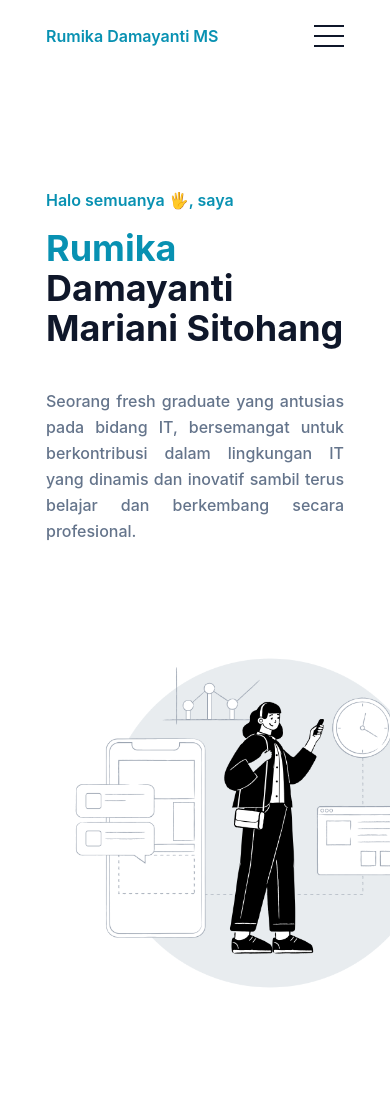
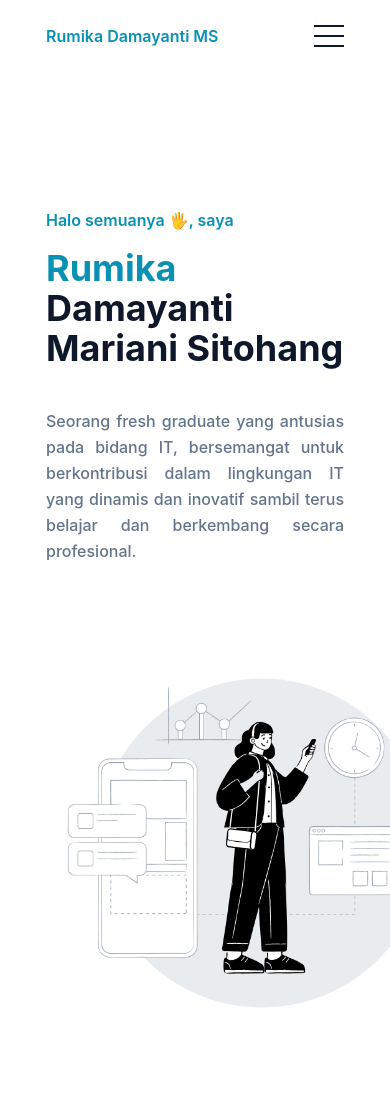
Before and after one commit to rumikadms/PortoRumi, a website: page index.html in a window 390 px wide. Shown: the top 1100 px of the page. Drawn offline with Linux system fonts and the light colour scheme.

Commit message:
update lg

```diff
--- a/index.html
+++ b/index.html
@@ -91,7 +91,7 @@
         <div class="container">
             <div class="flex flex-wrap">
                 <div class="w-full px-4 lg:w-1/2">
-                    <h1 class="text-base font-semibold text-primary md:text-xl mb-10 mt-3">Halo semuanya 🖐,
+                    <h1 class="text-base font-semibold text-primary md:text-xl mb-10 mt-8">Halo semuanya 🖐,
                         saya <span class="block font-bold text-dark text-4xl mt-4
                        lg:text-5xl dark:text-white "><span class="text-primary">Rumika</span> Damayanti Mariani
                             Sitohang</span></h1>
@@ -105,7 +105,7 @@
 
 
                 </div>
-                <div class="w-full  px-4 lg:w-1/2">
+                <div class="w-full  px-2 lg:w-1/2">
                     <div class="mt-10 lg:mt-0 lg:right-0">
                         <img src="dist/img/sapiens.png" alt="sapiens" class="mx-auto max-w-md">
 
```
Also changed, not shown: dist/output.css.
